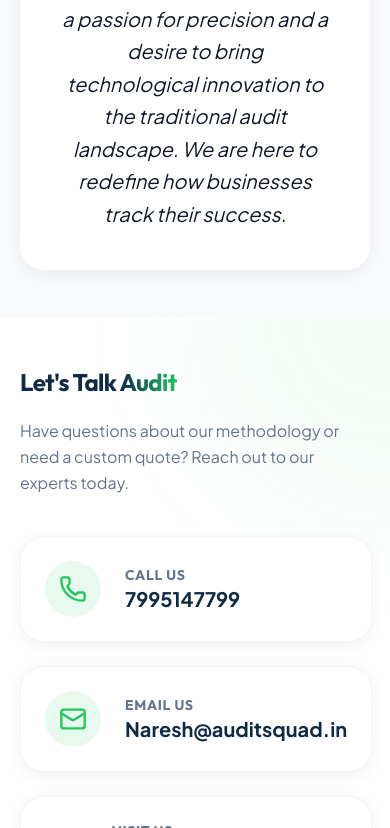
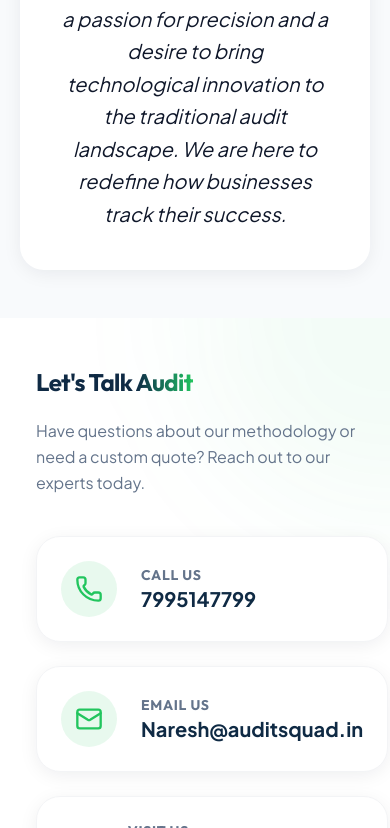
Before and after one commit to gouravboga12-rgb/Audit-Squad, a React (Vite) app: page / in a window 390 px wide. Shown: the part 11172-12000 px from the top of the page. Built offline with nearby package versions, Linux system fonts and the light colour scheme.

Commit message:
fix: Add explicit horizontal padding to ContactSection container to guarantee mobile gap

```diff
--- a/src/components/sections/ContactSection.jsx
+++ b/src/components/sections/ContactSection.jsx
@@ -60,7 +60,7 @@
       <div className="absolute top-0 right-0 w-96 h-96 bg-accent/5 rounded-full blur-3xl -mr-48 -mt-48"></div>
       <div className="absolute bottom-0 left-0 w-96 h-96 bg-primary/5 rounded-full blur-3xl -ml-48 -mb-48"></div>
 
-      <div className="max-w-custom mx-auto grid lg:grid-cols-3 gap-10 lg:gap-16 items-start relative z-10">
+      <div className="max-w-custom mx-auto px-4 sm:px-6 grid lg:grid-cols-3 gap-10 lg:gap-16 items-start relative z-10">
         {/* Contact Information */}
         <div className="lg:col-span-1 space-y-10">
           <div data-aos="fade-right">
```
